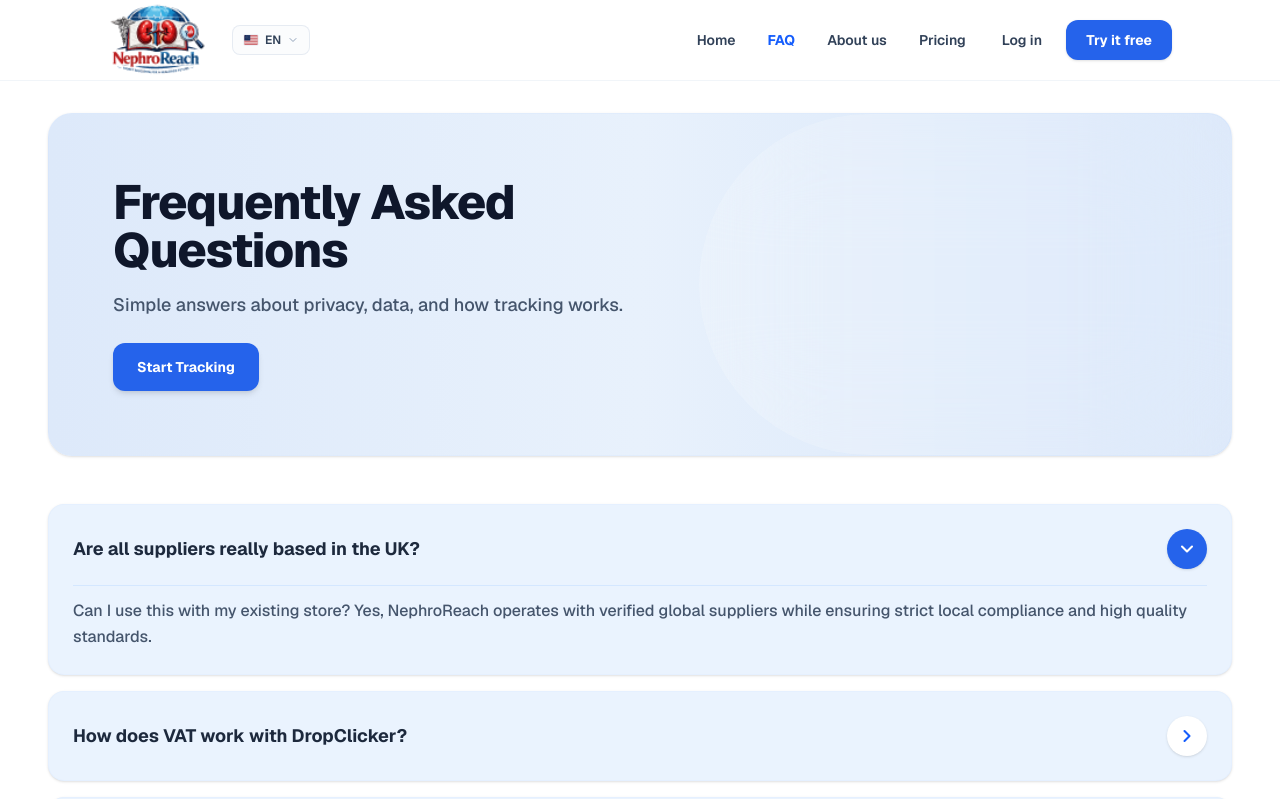
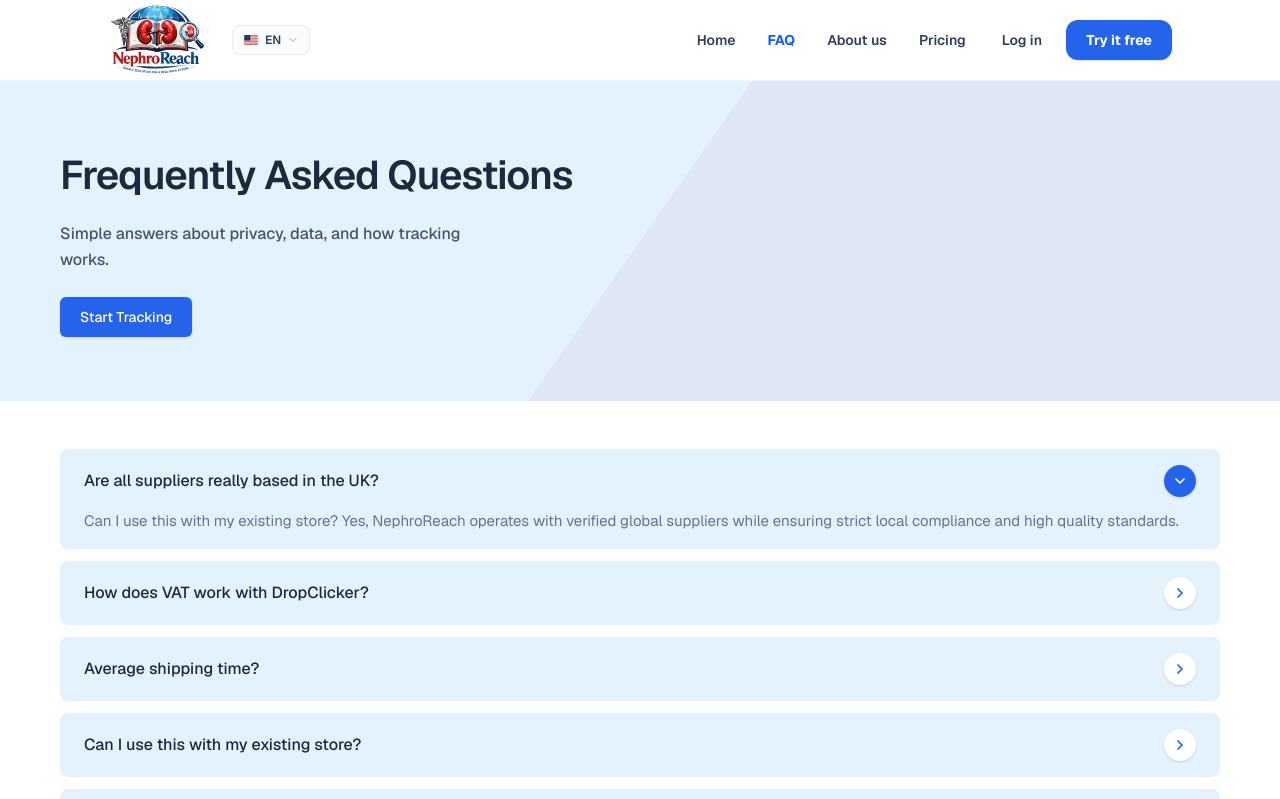
Before and after one commit to mahmud-gitcode/Nephro-reach, a Next.js app: page /faq in a window 1280 px wide. Shown: the top 799 px of the page. Built offline with nearby package versions, Linux system fonts and the light colour scheme.

Commit message:
feat: implement FAQ, login, and registration pages with associated layout components

```diff
--- a/app/faq/page.tsx
+++ b/app/faq/page.tsx
@@ -31,23 +31,23 @@ export default function FAQPage() {
       <div>
         <Header />
 
-        <main className="w-full px-4 sm:px-6 md:px-10 lg:px-12 py-8 space-y-12">
+        <main className="w-full">
           {/* FAQ Hero Banner */}
-          <div className="relative rounded-[24px] overflow-hidden bg-gradient-to-r from-[#DDE9FA] via-[#E8F1FC] to-[#D5E4F9] p-8 sm:p-12 lg:p-16 border border-blue-100/50 shadow-sm">
-            {/* Soft decorative background shape */}
-            <div className="absolute top-0 right-0 w-[45%] h-full bg-white/20 backdrop-blur-3xl rounded-l-full pointer-events-none hidden md:block" />
+          <div className="relative overflow-hidden bg-[#E4F2FE] w-full">
+            {/* Soft decorative background shape matching the diagonal gray-blue in screenshot */}
+            <div className="absolute top-0 right-[-10%] w-[60%] h-full bg-[#DFE6F5] transform -skew-x-[35deg] pointer-events-none hidden md:block" />
 
-            <div className="relative z-10 max-w-xl space-y-4">
-              <h1 className="text-3xl sm:text-4xl lg:text-5xl font-extrabold text-slate-900 tracking-tight">
+            <div className="relative z-10 w-full px-4 sm:px-8 md:px-[60px] py-12 md:py-16 space-y-4">
+              <h1 className="text-[28px] sm:text-[34px] lg:text-[40px] font-semibold text-slate-800 tracking-tight">
                 {t("faq.title")}
               </h1>
-              <p className="text-slate-600 text-sm sm:text-base lg:text-lg font-medium leading-relaxed">
+              <p className="text-slate-600 text-sm sm:text-[15px] lg:text-base font-medium leading-relaxed max-w-md">
                 {t("faq.subtitle")}
               </p>
               <div className="pt-2">
                 <Link
                   href="/registration"
-                  className="inline-block bg-[#2563EB] hover:bg-blue-700 active:bg-blue-800 text-white font-bold px-6 py-3.5 rounded-xl shadow-md transition-all active:scale-95 text-sm"
+                  className="inline-block bg-[#2563EB] hover:bg-blue-700 active:bg-blue-800 text-white font-medium px-5 py-2.5 rounded-md shadow-sm transition-all active:scale-95 text-sm"
                 >
                   {t("faq.button")}
                 </Link>
@@ -56,39 +56,39 @@ export default function FAQPage() {
           </div>
 
           {/* FAQ Accordion List */}
-          <div className="space-y-4">
+          <div className="w-full px-4 sm:px-8 md:px-[60px] py-12 space-y-3">
             {faqItems.map((item) => {
               const isOpen = openId === item.id;
               return (
                 <div
                   key={item.id}
-                  className="bg-[#EAF3FE] hover:bg-[#E3EFFE] transition-colors rounded-2xl p-5 sm:p-6 border border-blue-100/40 shadow-sm"
+                  className="bg-[#E4F2FE] transition-colors rounded-lg px-6 py-4"
                 >
                   <button
                     onClick={() => toggleFAQ(item.id)}
                     className="w-full flex items-center justify-between text-left gap-4 focus:outline-none group"
                   >
-                    <span className="text-base sm:text-lg font-bold text-slate-800 group-hover:text-blue-600 transition-colors">
+                    <span className="text-[15px] sm:text-base font-medium text-slate-800 transition-colors">
                       {item.question}
                     </span>
                     <div
-                      className={`w-10 h-10 rounded-full shrink-0 flex items-center justify-center transition-all duration-300 shadow-sm ${
+                      className={`w-8 h-8 rounded-full shrink-0 flex items-center justify-center transition-all duration-300 ${
                         isOpen
-                          ? "bg-[#2563EB] text-white"
-                          : "bg-white text-blue-600 group-hover:bg-blue-50"
+                          ? "bg-[#2563EB] text-white shadow-sm"
+                          : "bg-white text-blue-600 shadow-sm"
                       }`}
                     >
                       {isOpen ? (
-                        <ChevronDown className="w-5 h-5 stroke-[2.5]" />
+                        <ChevronDown className="w-4 h-4 stroke-[2.5]" />
                       ) : (
-                        <ChevronRight className="w-5 h-5 stroke-[2.5] text-blue-600" />
+                        <ChevronRight className="w-4 h-4 stroke-[2.5]" />
                       )}
                     </div>
                   </button>
 
                   {/* Accordion Content */}
                   {isOpen && (
-                    <div className="mt-4 pt-3 border-t border-blue-200/50 text-slate-600 text-sm sm:text-base leading-relaxed font-medium">
+                    <div className="mt-3 text-slate-500 text-sm sm:text-[15px] leading-relaxed font-normal">
                       {item.answer}
                     </div>
                   )}
--- a/app/login/page.tsx
+++ b/app/login/page.tsx
@@ -26,10 +26,10 @@ export default function LoginPage() {
           <div className="absolute -top-40 -right-40 w-96 h-96 bg-[#4ADE80]/20 rounded-full blur-[80px] -z-10" />
           <div className="absolute -bottom-20 -left-20 w-80 h-80 bg-[#22C55E]/10 rounded-full blur-[70px] -z-10" />
 
-          {/* Top Logo - Using public/images/logo.png */}
+          {/* Top Logo - Using public/images/logo.svg */}
           <div className="mb-8 flex items-center">
             <Image
-              src="/images/logo.png"
+              src="/images/logo.svg"
               alt="NephroReach Logo"
               width={150}
               height={50}
--- a/app/registration/page.tsx
+++ b/app/registration/page.tsx
@@ -28,10 +28,10 @@ export default function RegistrationPage() {
           <div className="absolute -top-40 -right-40 w-96 h-96 bg-[#4ADE80]/20 rounded-full blur-[80px] -z-10" />
           <div className="absolute -bottom-20 -left-20 w-80 h-80 bg-[#22C55E]/10 rounded-full blur-[70px] -z-10" />
 
-          {/* Top Logo - Using public/images/logo.png */}
+          {/* Top Logo - Using public/images/logo.svg */}
           <div className="mb-4 flex items-center">
             <Image
-              src="/images/logo.png"
+              src="/images/logo.svg"
               alt="NephroReach Logo"
               width={140}
               height={46}
--- a/components/layout/Footer.tsx
+++ b/components/layout/Footer.tsx
@@ -15,7 +15,7 @@ export default function Footer() {
         {/* Logo & Description */}
         <div className="md:col-span-2 space-y-6">
           <Image
-            src="/images/logo.png"
+            src="/images/logo.svg"
             alt="NephroReach Logo"
             width={160}
             height={50}
--- a/components/layout/Header.tsx
+++ b/components/layout/Header.tsx
@@ -81,7 +81,7 @@ export default function Header() {
         <div className="flex items-center gap-4 sm:gap-6">
           <Link href="/" className="flex items-center gap-2 hover:opacity-90 transition-opacity">
             <Image
-              src="/images/logo.png"
+              src="/images/logo.svg"
               alt="NephroReach Logo"
               width={100}
               height={50}
```
